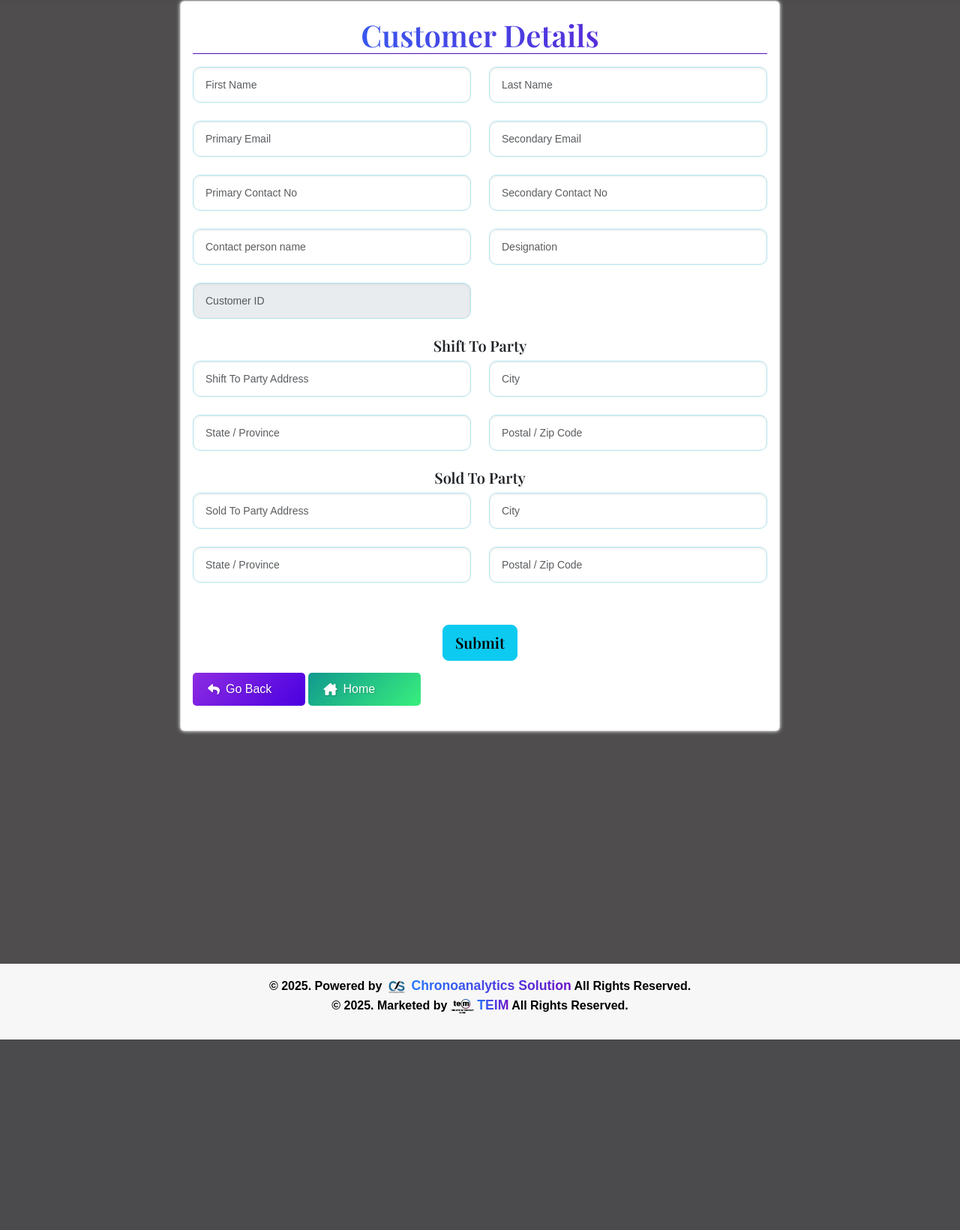
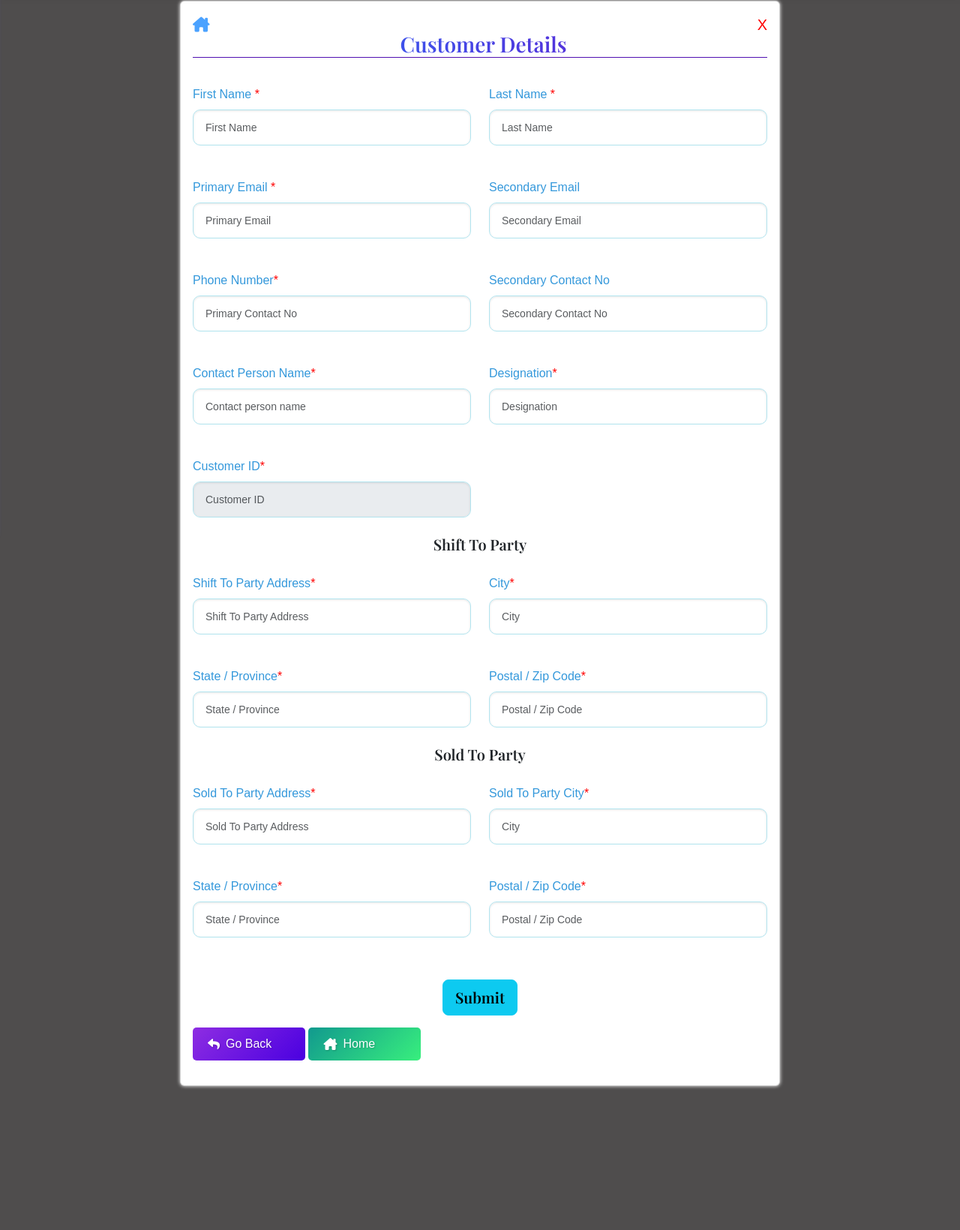
Before and after one commit to codingwithamol/crm_main, a Django app: page /customer_details_create in a window 1280 px wide. Shown: the part 89-1729 px from the top of the page at 75% size. Before the commit the page ends 1475 px from the top, so only its background shows below. Run offline with Django 5.2, Linux system fonts and the light colour scheme; parts of the project's set-up code (start-up, migrations or seed data) failed here and were passed over; some libraries are stand-ins or nearby versions; some web fonts are replaced.

Commit message:
code updated

```diff
--- a/templates/buttons.html
+++ b/templates/buttons.html
@@ -88,7 +88,7 @@
   </head>
   <body>
     <div class="Back_Home_Button_Box">
-        <button type="button" class="go-back-btn" onclick="window.history.back()">
+        <button type="button" class="go-back-btn" onclick="goBackAndRefresh()">
             <i class="fas fa-reply" ></i>  Go Back
           </button>
         <button class="go-Home-btn mt-3" onclick="window.location.href='/index'"><i class="fas fa-house-chimney"></i>Home</button>
--- a/templates/customer_details.html
+++ b/templates/customer_details.html
@@ -99,6 +99,7 @@
             }
 
         }
+
     </style>
 </head>
 <body>
@@ -108,7 +109,10 @@
     <div class="main-container">
         <div class="card shadow-2-strong card-registration">
             <div class="card-body">
-                <h3 style="font-size: 40px; margin-top: 5px;">Customer Details</h3>
+                <span onclick="window.location.href='/index'" style="float: left; cursor: pointer; color:rgb(75, 162, 255); font-size:20px;" class="mb-4"><i class="fas fa-house-chimney"></i></span>
+                <span onclick="goBackAndRefresh()" style="float: right; cursor: pointer; color:red; font-size:20px;" class="mb-4">X</span>
+
+                <h3 class="mt-4 mb-3">Customer Details</h3>
                 <div class="col-md-12">
                     <p style="color: red; text-align: center;">{{msg1}}</p>
                 </div>
@@ -117,12 +121,14 @@
                     <div class="row">
                         <div class="col-md-6 mb-4">
                             <div class="form-outline">
-                                <input type="text" class="form-control form-control-lg" placeholder="First Name" name="firstname" />
+                                <label>First Name <span class="star">*</span></label>
+                                <input type="text" class="form-control form-control-lg" placeholder="First Name" name="firstname" required />
                             </div>
                         </div>
                         <div class="col-md-6 mb-4">
                             <div class="form-outline">
-                                <input type="text" class="form-control form-control-lg" placeholder="Last Name" name="lastname" />
+                                <label>Last Name <span class="star">*</span></label>
+                                <input type="text" class="form-control form-control-lg" placeholder="Last Name" name="lastname" required/>
                             </div>
                         </div>
                     </div>
@@ -130,11 +136,15 @@
                     <div class="row">
                         <div class="col-md-6 mb-4">
                             <div class="form-outline">
-                                <input type="email" class="form-control form-control-lg" placeholder="Primary Email" name="primaryemail" />
+                                <label>Primary Email <span class="star">*</span></label>
+
+                                <input type="email required" class="form-control form-control-lg" placeholder="Primary Email" name="primaryemail" />
                             </div>
                         </div>
                         <div class="col-md-6 mb-4">
                             <div class="form-outline">
+                                <label>Secondary Email  </label>
+
                                 <input type="email" class="form-control form-control-lg" placeholder="Secondary Email" name="secondaryemail" />
                             </div>
                         </div>
@@ -143,7 +153,9 @@
                     <div class="row">
                         <div class="col-md-6 mb-4">
                             <div class="form-outline">
-                                <input type="text"
+                                <label>Phone Number<span class="star">*</span></label>
+
+                                <input type="te requiredxt"
                                        class="form-control form-control-lg"
                                        placeholder="Primary Contact No"
                                        name="primarycontact"
@@ -154,6 +166,8 @@
                         </div>
                         <div class="col-md-6 mb-4">
                             <div class="form-outline">
+                                <label>Secondary Contact No </label>
+
                                 <input type="text"
                                        class="form-control form-control-lg"
                                        placeholder="Secondary Contact No"
@@ -168,12 +182,16 @@
                     <div class="row">
                         <div class="col-md-6 mb-4">
                             <div class="form-outline">
-                                <input type="text" class="form-control form-control-lg" placeholder="Contact person name" name="contactperson" />
+                                <label>Contact Person Name<span class="star">*</span></label>
+
+                                <input type="text" required class="form-control form-control-lg" placeholder="Contact person name" name="contactperson" />
                             </div>
                         </div>
                         <div class="col-md-6 mb-4">
                             <div class="form-outline">
-                                <input type="text" class="form-control form-control-lg" placeholder="Designation" name="customersegment" />
+                                <label>Designation<span class="star">*</span></label>
+
+                                <input type="text" required class="form-control form-control-lg" placeholder="Designation" name="customersegment" />
                             </div>
                         </div>
                     </div>
@@ -181,7 +199,9 @@
                     <div class="row">
                         <div class="col-md-6 mb-4">
                             <div class="form-outline">
-                                <input type="text" class="form-control form-control-lg" placeholder="Customer ID" name="customerid" value="{{ customerid }}" readonly />
+                                <label>Customer ID<span class="star">*</span></label>
+
+                                <input type="text" required class="form-control form-control-lg" placeholder="Customer ID" name="customerid" value="{{ customerid }}" readonly />
                             </div>
                         </div>
                     </div>
@@ -191,12 +211,16 @@
                     <div class="row">
                         <div class="col-md-6 mb-4">
                             <div class="form-outline">
-                                <input type="text" class="form-control form-control-lg" placeholder="Shift To Party Address" name="shifttopartyaddress" />
+                                <label>Shift To Party Address<span class="star">*</span></label>
+
+                                <input type="text" required class="form-control form-control-lg" placeholder="Shift To Party Address" name="shifttopartyaddress" />
                             </div>
                         </div>
                         <div class="col-md-6 mb-4">
                             <div class="form-outline">
-                                <input type="text" class="form-control form-control-lg" placeholder="City" name="shifttopartycity" />
+                                <label>City<span class="star">*</span></label>
+
+                                <input type="text" required class="form-control form-control-lg" placeholder="City" name="shifttopartycity" />
                             </div>
                         </div>
                     </div>
@@ -204,12 +228,16 @@
                     <div class="row">
                         <div class="col-md-6 mb-4">
                             <div class="form-outline">
-                                <input type="text" class="form-control form-control-lg" placeholder="State / Province" name="shifttopartystate" />
+                                <label>State / Province<span class="star">*</span></label>
+
+                                <input type="text" required class="form-control form-control-lg" placeholder="State / Province" name="shifttopartystate" />
                             </div>
                         </div>
                         <div class="col-md-6 mb-4">
                             <div class="form-outline">
-                                <input type="text" class="form-control form-control-lg" placeholder="Postal / Zip Code" name="shifttopartypostal" />
+                                <label>Postal / Zip Code<span class="star">*</span></label>
+
+                                <input type="text" required class="form-control form-control-lg" placeholder="Postal / Zip Code" name="shifttopartypostal" />
                             </div>
                         </div>
                     </div>
@@ -219,12 +247,16 @@
                     <div class="row">
                         <div class="col-md-6 mb-4">
                             <div class="form-outline">
-                                <input type="text" class="form-control form-control-lg" placeholder="Sold To Party Address" name="soldtopartyaddress" />
+                                <label>Sold To Party Address<span class="star">*</span></label>
+
+                                <input type="text" required class="form-control form-control-lg" placeholder="Sold To Party Address" name="soldtopartyaddress" />
                             </div>
                         </div>
                         <div class="col-md-6 mb-4">
                             <div class="form-outline">
-                                <input type="text" class="form-control form-control-lg" placeholder="City" name="soldtopartycity" />
+                                <label>Sold To Party City<span class="star">*</span></label>
+
+                                <input type="text" required class="form-control form-control-lg" placeholder="City" name="soldtopartycity" />
                             </div>
                         </div>
                     </div>
@@ -232,12 +264,16 @@
                     <div class="row">
                         <div class="col-md-6 mb-4">
                             <div class="form-outline">
-                                <input type="text" class="form-control form-control-lg" placeholder="State / Province" name="soldtopartystate" />
+                                <label>State / Province<span class="star">*</span></label>
+
+                                <input type="text" required class="form-control form-control-lg" placeholder="State / Province" name="soldtopartystate" />
                             </div>
                         </div>
                         <div class="col-md-6 mb-4">
                             <div class="form-outline">
-                                <input type="text" class="form-control form-control-lg" placeholder="Postal / Zip Code" name="soldtopartypostal" />
+                                <label>Postal / Zip Code<span class="star">*</span></label>
+
+                                <input type="text" required class="form-control form-control-lg" placeholder="Postal / Zip Code" name="soldtopartypostal" />
                             </div>
                         </div>
                     </div>
--- a/templates/sidebar.html
+++ b/templates/sidebar.html
@@ -1,6 +1,7 @@
 {% load static %}
 <!DOCTYPE html>
 <html lang="en">
+
 <head>
     <meta charset="UTF-8">
     <meta name="viewport" content="width=device-width, initial-scale=1.0">
@@ -10,10 +11,14 @@
     <link href="https://fonts.googleapis.com/css2?family=Roboto:wght@400;500&display=swap" rel="stylesheet">
     <link rel="preconnect" href="https://fonts.googleapis.com">
     <link rel="preconnect" href="https://fonts.gstatic.com" crossorigin>
-    <link href="https://fonts.googleapis.com/css2?family=Bona+Nova+SC:ital,wght@0,400;0,700;1,400&family=Cardo:ital@0;1&display=swap" rel="stylesheet">
+    <link
+        href="https://fonts.googleapis.com/css2?family=Bona+Nova+SC:ital,wght@0,400;0,700;1,400&family=Cardo:ital@0;1&display=swap"
+        rel="stylesheet">
     <link rel="preconnect" href="https://fonts.googleapis.com">
     <link rel="preconnect" href="https://fonts.gstatic.com" crossorigin>
-    <link href="https://fonts.googleapis.com/css2?family=Bona+Nova+SC:ital,wght@0,400;0,700;1,400&family=Cardo:ital@0;1&family=Merriweather:ital,wght@0,300;0,400;0,700;0,900;1,300;1,400;1,700;1,900&family=Outfit:wght@100..900&display=swap" rel="stylesheet">
+    <link
+        href="https://fonts.googleapis.com/css2?family=Bona+Nova+SC:ital,wght@0,400;0,700;1,400&family=Cardo:ital@0;1&family=Merriweather:ital,wght@0,300;0,400;0,700;0,900;1,300;1,400;1,700;1,900&family=Outfit:wght@100..900&display=swap"
+        rel="stylesheet">
     <title>Sidebar</title>
     <style>
         body {
@@ -153,6 +158,7 @@
             padding-left: 20px;
             border-radius: 5px;
         }
+
         .submenu ul {
             list-style-type: none;
             padding: 0;
@@ -171,7 +177,8 @@
         .submenu ul li:hover {
             background-color: #fdfdfd;
             color: black;
-box-shadow: 0px 0px 1px rgb(57, 54, 54);            padding: 5px;
+            box-shadow: 0px 0px 1px rgb(57, 54, 54);
+            padding: 5px;
             /* Slightly darker shade for hover */
         }
 
@@ -187,6 +194,7 @@ box-shadow: 0px 0px 1px rgb(57, 54, 54);            padding: 5px;
             border-top: 10px solid #acabab;
             /* Adjusted arrow color */
         }
+
         .arrow-down:hover {
             color: rgb(255, 255, 255);
         }
@@ -194,6 +202,7 @@ box-shadow: 0px 0px 1px rgb(57, 54, 54);            padding: 5px;
         .arrow-up:hover {
             color: rgb(255, 255, 255);
         }
+
         .arrow-up {
             position: absolute;
             right: 10px;
@@ -380,7 +389,8 @@ box-shadow: 0px 0px 1px rgb(57, 54, 54);            padding: 5px;
             z-index: 2100;
             /* Ensure it's above the sidebar content */
         }
-        .close-button :hover{
+
+        .close-button :hover {
             color: rgb(255, 0, 0);
             text-shadow: 0px 0px 5px rgb(255, 2, 2);
             z-index: 1;
@@ -482,8 +492,9 @@ box-shadow: 0px 0px 1px rgb(57, 54, 54);            padding: 5px;
             border-radius: 5px;
             display: none;
         }
-        .main{
-            min-height:100vh;
+
+        .main {
+            min-height: 100vh;
         }
 
         /* Make it responsive for smaller screens */
@@ -534,7 +545,7 @@ box-shadow: 0px 0px 1px rgb(57, 54, 54);            padding: 5px;
 
         /* Cards Style*/
 
-        .cards{
+        .cards {
             padding: 20px;
             border-radius: 10px;
             box-shadow: 0px 0px 10px rgb(125, 93, 93);
@@ -542,10 +553,12 @@ box-shadow: 0px 0px 1px rgb(57, 54, 54);            padding: 5px;
 
 
         }
-        .cardsmaincontainer{
+
+        .cardsmaincontainer {
             margin-bottom: 200px;
         }
- h3{
+
+        h3 {
             background: linear-gradient(to right, #2575fc, #6a11cb);
             /* Gradient definition */
             -webkit-background-clip: text;
@@ -555,11 +568,14 @@ box-shadow: 0px 0px 1px rgb(57, 54, 54);            padding: 5px;
             /*Script MT */
             font-weight: 400;
         }
-label{
+
+        label {
             margin-top: 20px;
             color: #3498db;
 
-}/* From Uiverse.io by satyamchaudharydev */
+        }
+
+        /* From Uiverse.io by satyamchaudharydev */
         /* From Uiverse.io by satyamchaudharydev */
         .logoutbtn {
             --primary-color: #b4b4b8;
@@ -581,10 +597,11 @@ label{
             background-color: #ff4646;
             margin-top: 50px !important;
         }
-  .logoutbtn a{
+
+        .logoutbtn a {
             list-style-type: none;
             text-decoration: none;
-    color:white;
+            color: white;
         }
 
         .logoutbtn .arrow-wrapper {
@@ -617,8 +634,8 @@ label{
         }
 
         .logoutbtn:hover {
-    background-color:red;
-    box-shadow:0px 10px 10px red;
+            background-color: red;
+            box-shadow: 0px 10px 10px red;
         }
 
         .logoutbtn:hover .arrow {
@@ -628,21 +645,26 @@ label{
         .logoutbtn:hover .arrow:before {
             right: 0;
         }
-  .hamburger:hover{
+
+        .hamburger:hover {
 
             color: #6a11cb;
             text-shadow: 0px 0px 5px rgb(0, 0, 27);
         }
+
         .scroll-instruction {
             text-align: right;
             font-size: 16px;
             margin: 10px;
             font-weight: bold;
-    color:	#E53935;
+            color: #E53935;
         }
-
+        .star{
+            color: red;
+        }
     </style>
 </head>
+
 <body>
     <div class="header">
 
@@ -665,15 +687,15 @@ label{
             <span>Dashboard</span>
         </div> -->
 
-        <div class="navbar-header tem" >
+        <div class="navbar-header tem">
             <!-- <button type="button" class="navbar-toggle" data-toggle="collapse" data-target="#myNavbar">
                 <span class="icon-bar"></span>
                 <span class="icon-bar"></span>
                 <span class="icon-bar"></span>
             </button> -->
             <a class="navbar-brand " href="https://chronoanalytics.in/">
-                <img src="{% static 'images/crono.png' %}" alt="Logo"
-                    class="imgg" style="height: 50px;   margin-bottom: 8px; ">
+                <img src="{% static 'images/crono.png' %}" alt="Logo" class="imgg"
+                    style="height: 50px;   margin-bottom: 8px; ">
             </a>
         </div>
     </div>
@@ -689,38 +711,75 @@ label{
             <img src="{% static 'images/Logo.webp' %}" alt="Logo">
         </div>
         <ul>
-            <a href="/index" style="text-decoration: none;"><li><i class="fas fa-home"></i> Dashboard</li></a>
+            <a href="/index" style="text-decoration: none;">
+                <li><i class="fas fa-home"></i> Dashboard</li>
+            </a>
             <li class="has-submenu"><i class="fas fa-info-circle"></i>View Records<span class="arrow-down"></span>
                 <div class="submenu">
                     <ul>
-                        <a href="/display_customer"><li>1. Customer Details</li></a>
-                        <a href="/display_service_management"><li>2. Service Management</li></a>
-                        <a href="/display_quotation"><li>3. Quotation</li></a>
-                        <a href="/display_invoice"><li>4. Invoice</li></a>
-                        <a href="/display_lead_management"><li>5. Lead Management</li></a>
-                        <a href="/display_followup"><li>6. List of Follow ups</li></a>
-                        <a href="/display_reschedule"><li>7. Reschedule log</li></a>
-                        <a href="/schedule_meetings/display_meeting"><li>8. Meeting Records Log</li></a>
+                        <a href="/display_lead_management">
+                            <li>1. Lead Management</li>
+                        </a>
+
+                        <a href="/display_customer">
+                            <li>2. Customer Details</li>
+                        </a>
+                        <a href="/display_followup">
+                            <li>3. List of Follow ups</li>
+                        </a>
+
+                        <a href="/display_service_management">
+                            <li>4. Service Management</li>
+                        </a>
+                        <a href="/display_quotation">
+                            <li>5. Quotation</li>
+                        </a>
+                        <a href="/display_invoice">
+                            <li>6. Invoice</li>
+                        </a>
+                        <a href="/display_reschedule">
+                            <li>7. Reschedule log</li>
+                        </a>
+                        <a href="/schedule_meetings/display_meeting">
+                            <li>8. Meeting Records Log</li>
+                        </a>
                     </ul>
                 </div>
             </li>
             <li class="has-submenu"><i class="fas fa-folder-open"></i> Master<span class="arrow-down"></span>
                 <div class="submenu">
                     <ul>
-                        <a href="/customer_details_create"><li>1. Customer Details</li></a>
-                        <a href="/service_management_create"><li>2. Service Management</li></a>
-                        <a href="/quotation_create"><li>3. Quotation</li></a>
-                        <a href="/invoice_create"><li>4. Invoice</li></a>
-                        <a href="/lead_management_create"><li>5. Lead Management</li></a>
+                        <a href="/lead_management_create">
+                            <li>1. Lead Management</li>
+                        </a>
+                        <a href="/customer_details_create">
+                            <li>2. Customer Details</li>
+                        </a>
+                        <a href="/service_management_create">
+                            <li>3. Service Management</li>
+                        </a>
+                        <a href="/quotation_create">
+                            <li>4. Quotation</li>
+                        </a>
+                        <a href="/invoice_create">
+                            <li>5. Invoice</li>
+                        </a>
+
                     </ul>
                 </div>
             </li>
             <li class="has-submenu"><i class="fas fa-box"></i> Products<span class="arrow-down"></span>
                 <div class="submenu">
                     <ul>
-                        <a href="/add_product"><li>1. Add Products</li></a>
-                        <a href="/update_product"><li>2. Update Products</li></a>
-                        <a href="/products"><li>3. All Products</li></a>
+                        <a href="/add_product">
+                            <li>1. Add Products</li>
+                        </a>
+                        <a href="/update_product">
+                            <li>2. Update Products</li>
+                        </a>
+                        <a href="/products">
+                            <li>3. All Products</li>
+                        </a>
                     </ul>
                 </div>
             </li>
@@ -735,17 +794,28 @@ label{
             <li class="has-submenu"><i class="fas fa-user-cog"></i> Technicians<span class="arrow-down"></span>
                 <div class="submenu">
                     <ul>
-                        <a href="/create"><li>1. Create Technician</li></a>
-                        <a href="/technician_work_list"><li>2. Work History</li></a>
-                        <a href="/completed_work"><li>3. Completed Work List</li></a>
+                        <a href="/create">
+                            <li>1. Create Technician</li>
+                        </a>
+                        <a href="/technician_work_list">
+                            <li>2. Work History</li>
+                        </a>
+                        <a href="/completed_work">
+                            <li>3. Completed Work List</li>
+                        </a>
                     </ul>
                 </div>
             </li>
-            <li class="has-submenu" onclick="window.location.href='/display_allocation'"><i class="fas fa-tasks"></i> Allocate Work</li>
-            <li class="has-submenu" onclick="window.location.href='/ocrapp/scan/'"><i class="fas fa-id-card"></i> Scan Card</li>
-            <li class="has-submenu" onclick="window.location.href='/schedule_meetings/schedule/'"><i class="fas fa-calendar-plus"></i> Schedule Meet</li>
-            <li class="has-submenu" onclick="window.location.href='/schedule_meetings/meeting_list/'"><i class="fas fa-book"></i> Meet Notes</li>
-            <li class="has-submenu" onclick="window.location.href='/open_ai/chatbot/'"><i class="fa-solid fa-comments"></i> Chat Bot</li>
+            <li class="has-submenu" onclick="window.location.href='/display_allocation'"><i class="fas fa-tasks"></i>
+                Allocate Work</li>
+            <li class="has-submenu" onclick="window.location.href='/ocrapp/scan/'"><i class="fas fa-id-card"></i> Scan
+                Card</li>
+            <li class="has-submenu" onclick="window.location.href='/schedule_meetings/schedule/'"><i
+                    class="fas fa-calendar-plus"></i> Schedule Meet</li>
+            <li class="has-submenu" onclick="window.location.href='/schedule_meetings/meeting_list/'"><i
+                    class="fas fa-book"></i> Meet Notes</li>
+            <li class="has-submenu" onclick="window.location.href='/open_ai/chatbot/'"><i
+                    class="fa-solid fa-comments"></i> Chat Bot</li>
         </ul>
 
         <!-- <div class="button-container">
@@ -815,6 +885,12 @@ label{
             document.body.classList.remove('open-sidebar');
         });
     </script>
+    <script>
+        function goBackAndRefresh() {
+          window.location.href = document.referrer;
+        }
+      </script>
 
 </body>
+
 </html>
```
Also changed, not shown: templates/lead_management.html (+38 -14 lines), templates/service_management.html (+73 -48 lines). Lines whose indentation alone changed are shown as unchanged.
